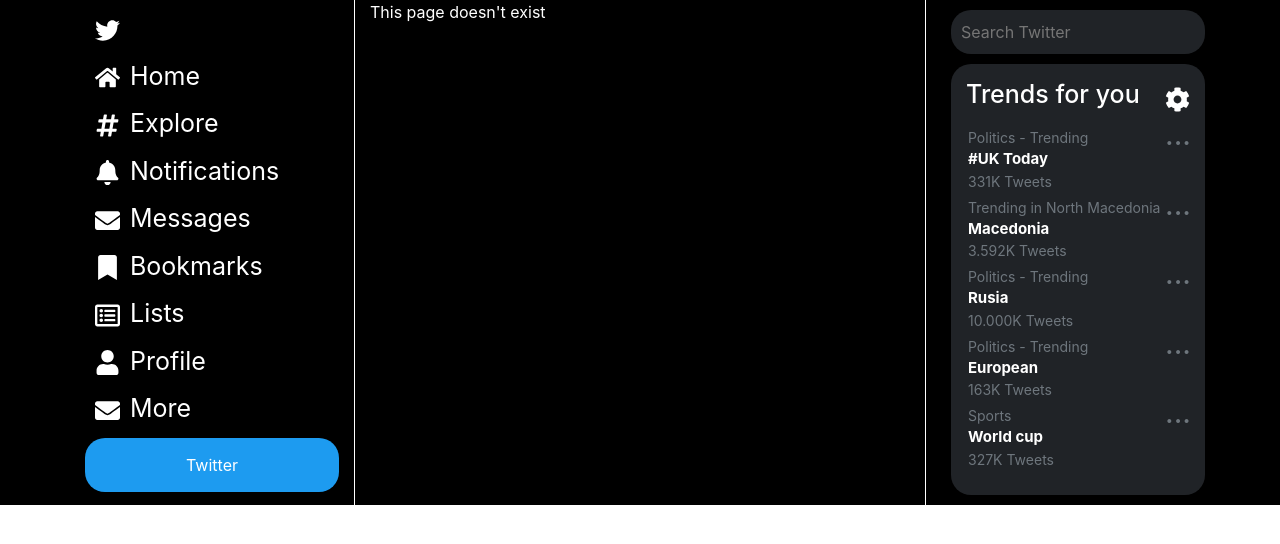
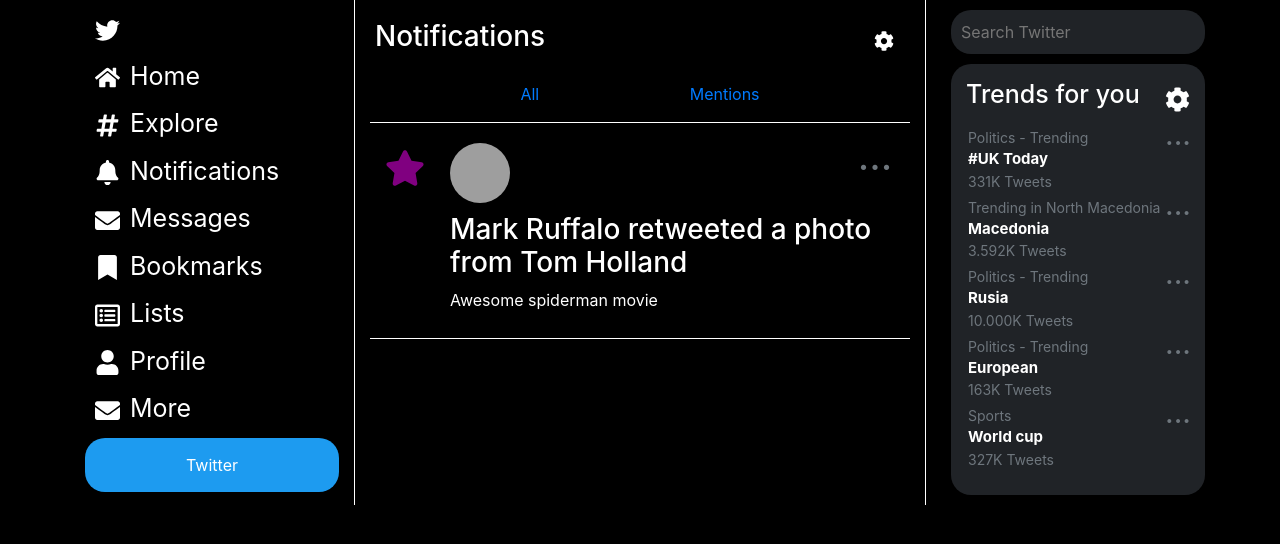
Before and after one commit to vlatko123/newtwitterapp, a React (Create React App) app: page /notifications/all in a window 1280 px wide. Shown: the top 544 px of the page. Built offline with nearby package versions, Linux system fonts and the light colour scheme; grey boxes are pictures that could not be loaded.

Commit message:
Created Notifications component

```diff
--- a/package.json
+++ b/package.json
@@ -18,7 +18,7 @@
     "bootstrap": "4.5.0",
     "react": "^17.0.2",
     "react-dom": "^17.0.2",
-    "react-icons": "^4.1.0",
+    "react-icons": "^4.3.1",
     "react-router-dom": "^6.2.2",
     "react-scripts": "5.0.0",
     "styled-components": "^5.3.3",
--- a/src/containers/home/components/explore/Explore.tsx
+++ b/src/containers/home/components/explore/Explore.tsx
@@ -10,7 +10,7 @@
 export const Explore = () => {
   return (
     <Styled.Container>
-      <ExploreSearchInput />
+      <ExploreSearchInput/>
       <HeadingPicture />
       <Title title="Trends for you" />
       <TrendingNews />
--- a/src/containers/home/components/explore/components/searchinput/Settings.tsx
+++ b/src/containers/home/components/explore/components/searchinput/Settings.tsx
@@ -16,7 +16,14 @@
     color: white;
     margin-left: 15px;
     display: flex;
+    justify-content: center;
     flex: 1;
     align-items: center;
+
+    &:hover {
+      border-radius: 50px;
+      background-color: rgb(32, 35, 39);
+    }
+
   `,
 };
--- /dev/null
+++ b/src/containers/home/components/notifications/All.tsx
@@ -0,0 +1,10 @@
+import React from 'react';
+import { SingleNotification } from './SingleNotification';
+
+export const All = () => {
+    return(
+        <div>
+            <SingleNotification notificationHeading='Mark Ruffalo retweeted a photo from Tom Holland' notificationContent='Awesome spiderman movie' />
+        </div>
+    )
+}
--- /dev/null
+++ b/src/containers/home/components/notifications/Mentions.tsx
@@ -0,0 +1,31 @@
+import React from 'react';
+import styled from 'styled-components';
+
+export const Mentions = () => {
+  return (
+    <Styled.Container>
+      <Styled.Heading>
+        <h1>Nothing to see here — yet</h1>
+      </Styled.Heading>
+      <div>
+        <p>When someone mentions you, you will find it here.</p>
+      </div>
+    </Styled.Container>
+  );
+};
+
+const Styled = {
+  Container: styled.div`
+    width: 100%;
+    display: flex;
+    flex-direction: column;
+     justify-content: center;
+    align-items: center;
+    margin-top: 20px;
+  `,
+  Heading: styled.div`
+    color: white;
+    display: flex;
+
+  `,
+};
--- /dev/null
+++ b/src/containers/home/components/notifications/Notifications.tsx
@@ -0,0 +1,47 @@
+import React from 'react';
+import {Link, Outlet} from 'react-router-dom';
+import styled from 'styled-components';
+import {Settings} from '../explore/components/searchinput/Settings';
+
+export const Notifications = () => {
+  return (
+    <div>
+      <Styled.Container>
+        <Styled.Header>
+          <Styled.Heading>Notifications</Styled.Heading>
+          <Settings />
+        </Styled.Header>
+        <Styled.Nav>
+          <Link to="all">All</Link>
+          <Link to="mentions">Mentions</Link>
+        </Styled.Nav>
+      <Outlet />
+      </Styled.Container>
+    </div>
+  );
+};
+
+const Styled = {
+  Container: styled.div`
+    width: 100%;
+    display: flex;
+    flex-direction: column;
+  `,
+  Header: styled.header`
+    display: flex;
+    justify-content: center;
+    padding: 10px 5px;
+    margin: 10px 0;
+  `,
+  Heading: styled.h3`
+    display: flex;
+    flex: 11;
+    color: white;
+  `,
+  Nav: styled.nav`
+  display: flex;
+  justify-content: space-evenly;
+  border-bottom: 1px solid white;
+  padding-bottom: 1rem;
+  `
+};
--- /dev/null
+++ b/src/containers/home/components/notifications/SingleNotification.tsx
@@ -0,0 +1,96 @@
+import React from 'react';
+import styled from 'styled-components';
+import {FaStar} from 'react-icons/fa';
+
+interface Props {
+  notificationHeading: string;
+  notificationContent: string;
+}
+
+export const SingleNotification = ({
+  notificationHeading,
+  notificationContent,
+}: Props) => {
+  console.log(notificationHeading);
+  return (
+    <Styled.Container>
+      <Styled.Icon>
+        <FaStar />
+      </Styled.Icon>
+      <Styled.Tweet>
+        <Styled.ImgWrapper>
+          <Styled.Imgage src="https://i.pravatar.cc/100" alt="avatar" />
+          <Styled.DotsWrapper>
+            <Styled.Span>.</Styled.Span>
+            <Styled.Span>.</Styled.Span>
+            <Styled.Span>.</Styled.Span>
+          </Styled.DotsWrapper>
+        </Styled.ImgWrapper>
+        <Styled.NotificationHeading>
+          <Styled.Heading>{notificationHeading}</Styled.Heading>
+          <Styled.Content>{notificationContent}</Styled.Content>
+        </Styled.NotificationHeading>
+      </Styled.Tweet>
+    </Styled.Container>
+  );
+};
+
+const Styled = {
+  Container: styled.div`
+    display: flex;
+    border-bottom: 1px solid white;
+    margin-top: 10px;
+  `,
+  Icon: styled.div`
+    display: flex;
+    flex: 1
+    border: 1px solid white;
+    color: purple;
+    padding: 15px;
+    font-size: 40px;
+    `,
+  Tweet: styled.div`
+    display: flex;
+    flex-direction: column;
+    flex: 10;
+    padding: 10px;
+
+  `,
+  DotsWrapper: styled.div`
+    width: 50px;
+    height: 50px;
+    display: flex;
+    justify-content: center;
+    align-items: center;
+
+    &:hover {
+      border-radius: 50%;
+      background-color: rgb(32, 35, 39);
+    }
+  `,
+  Span: styled.span`
+    color: rgb(110, 118, 125);
+    font-size: 40px;
+    padding-bottom: 45%;
+  `,
+  ImgWrapper: styled.div`
+    display: flex;
+    justify-content: space-between;
+  `,
+  Imgage: styled.img`
+    width: 60px;
+    height: 60px;
+    border-radius: 50%;
+  `,
+  NotificationHeading: styled.div`
+    display: flex;
+    flex-direction: column;
+    margin-top: 10px;
+  `,
+  Heading: styled.h3`
+    color: white;
+  `,
+  Content: styled.p`
+    color: white;
+  `,
+};
--- a/src/index.css
+++ b/src/index.css
@@ -1,3 +1,6 @@
+html{
+  background-color: black;
+}
 body {
   margin: 0;
   font-family: -apple-system, BlinkMacSystemFont, 'Segoe UI', 'Roboto', 'Oxygen',
@@ -5,7 +8,7 @@
     sans-serif;
   -webkit-font-smoothing: antialiased;
   -moz-osx-font-smoothing: grayscale;
-}
+ }
 
 code {
   font-family: source-code-pro, Menlo, Monaco, Consolas, 'Courier New',
--- a/src/state/RoutesComponent.tsx
+++ b/src/state/RoutesComponent.tsx
@@ -2,6 +2,9 @@
 import {Routes, Route} from 'react-router-dom';
 import {Main} from '../containers/home/components/main/Main';
 import {PostPage} from '../containers/postPage/PostPage';
+import { Notifications } from '../../src/containers/home/components/notifications/Notifications';
+import { All } from '../containers/home/components/notifications/All';
+import { Mentions } from '../containers/home/components/notifications/Mentions';
 
 export const RoutesComponent = () => {
   return (
@@ -11,7 +14,10 @@
         <Route path="post/:id" element={<PostPage />} />
         <Route path="/home" element={<Main />} />
         <Route path="explore" element={<Explore />} />
-        <Route path="notifications" element={<div>notifications</div>} />
+        <Route path="notifications" element={<Notifications />}>
+          <Route path="all" element={<All />} />
+          <Route path="mentions" element={<Mentions/>} />
+        </Route>
         <Route path="messages" element={<div>messages</div>} />
         <Route path="bookmarks" element={<div>bookmarks</div>} />
         <Route path="lists" element={<div>lists</div>} />
```
Also changed, not shown: 1 other file (tests, documents, lock files or other folders).
